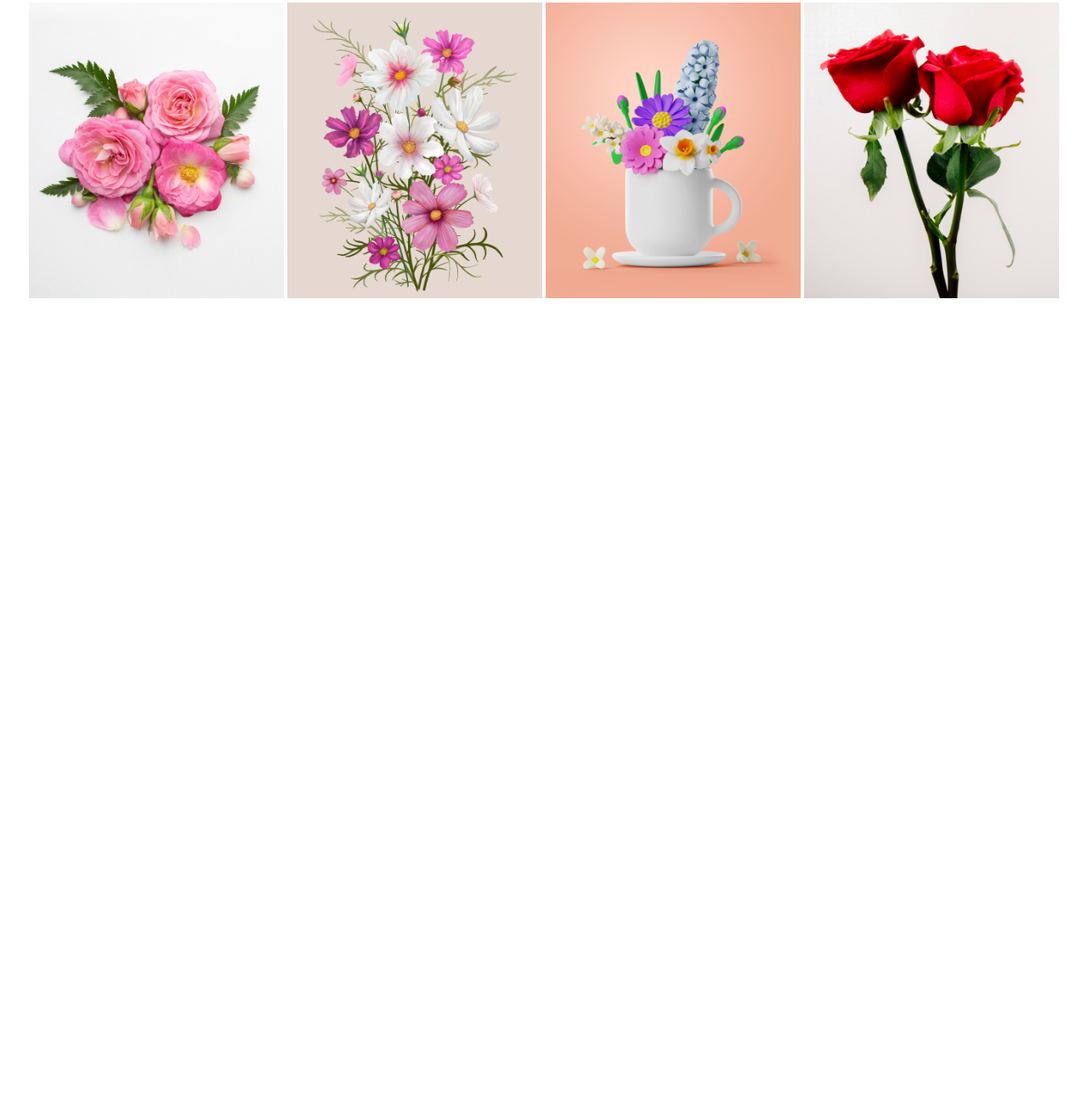
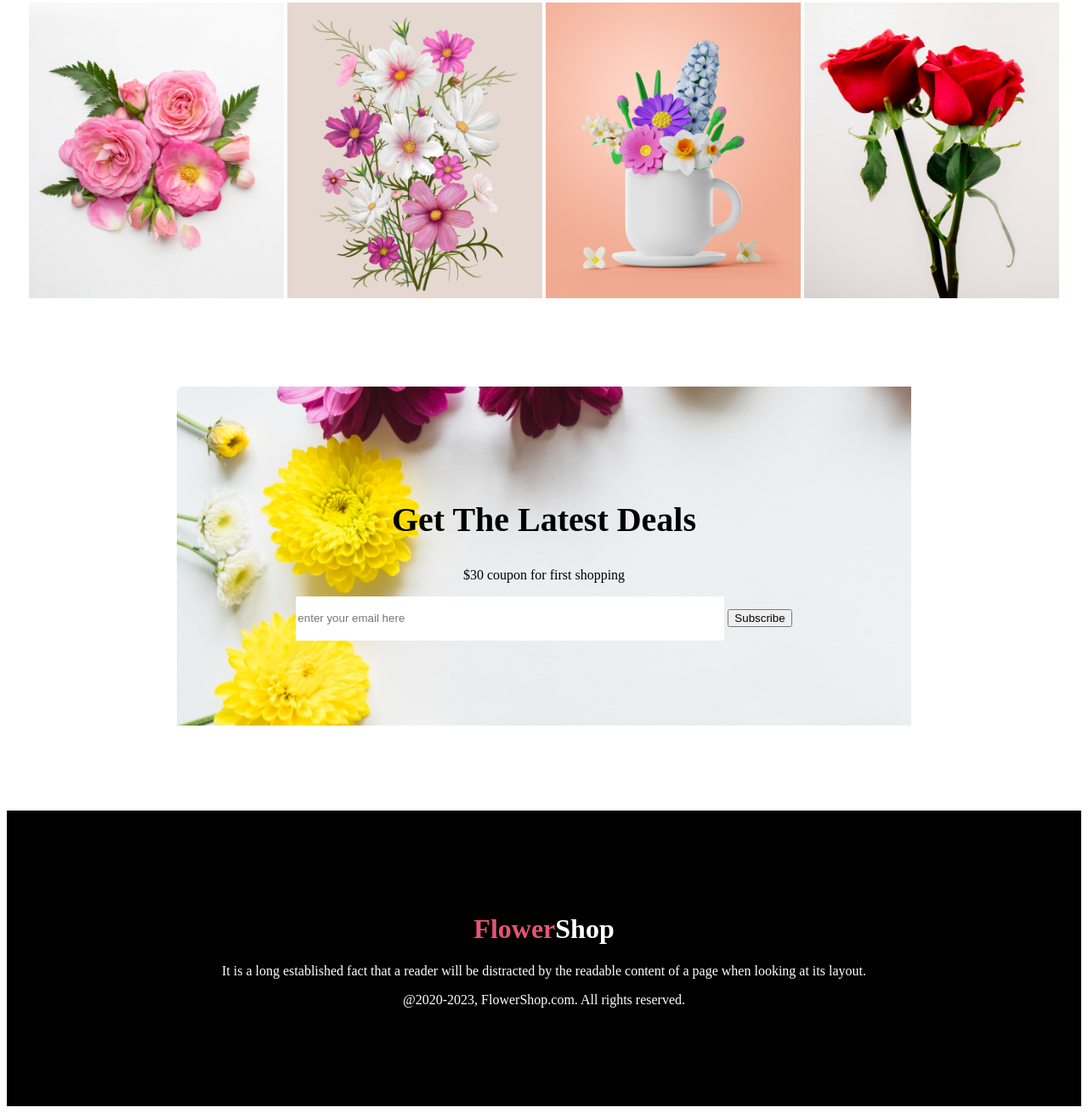
Before and after one commit to kashfianaherin/flower-shop, a plain HTML site: page index.html in a window 1280 px wide. Shown: the part 2182-3492 px from the top of the page at 85% size. Before the commit the page ends 2545 px from the top, so only its background shows below. Drawn offline with Linux system fonts and the light colour scheme.

Commit message:
image and content add

```diff
--- a/flower.css
+++ b/flower.css
@@ -64,3 +64,27 @@ justify-content: space-around;
 .queen img{
     width: 300px;
 }
+.golden{ text-align: center;
+    background-image: url('Rectangle\ 9.png');
+    background-repeat: no-repeat;
+    margin: 100px 200px;
+    padding: 100px;
+
+}
+.golden h2{
+    font-size: 40px;
+}
+.golden input{
+    width: 500px ;
+    height: 50px;
+    border: none;
+
+}
+.black{
+    text-align: center;
+    padding: 100px;
+    background-color: black;
+    color: white;
+}.black span{
+    color: #E55473;
+}
--- a/index.html
+++ b/index.html
@@ -83,9 +83,25 @@
 
             </div>
         </section>
+        <section>
+            <div class="golden">
+
+                    <h2>Get The Latest Deals</h2>
+                    <p>$30 coupon for first shopping</p>
+                    <input type="email" placeholder="enter your email here">
+                    <button>Subscribe</button>
+
+
+
+            </div>
+        </section>
 
     </main>
-    <footer>
+    <footer><div class="black">
+        <h1> <span>Flower</span>Shop</h1>
+        <p>It is a long established fact that a reader will be distracted by the readable content of a page when looking at its layout.</p>
+        <p>@2020-2023, FlowerShop.com. All rights reserved. </p>
+    </div>
 
     </footer>
 
```
Also changed, not shown: Rectangle 9.png (added).
